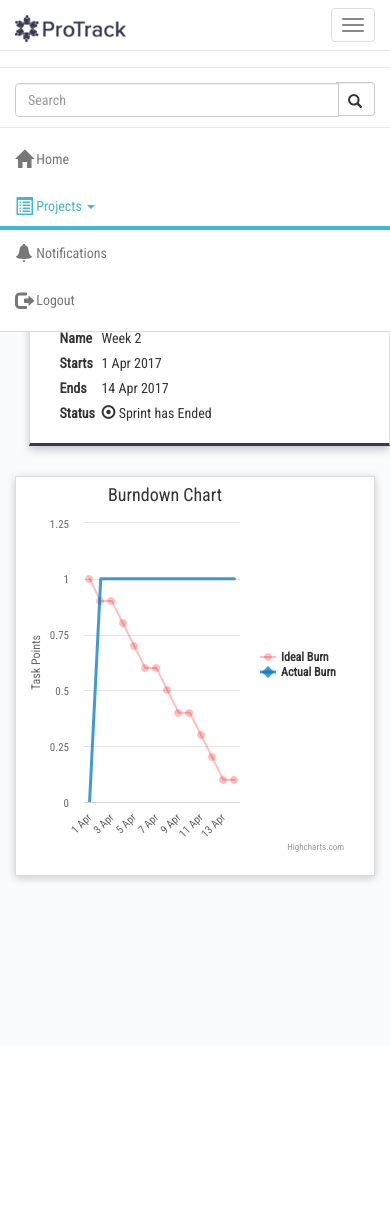
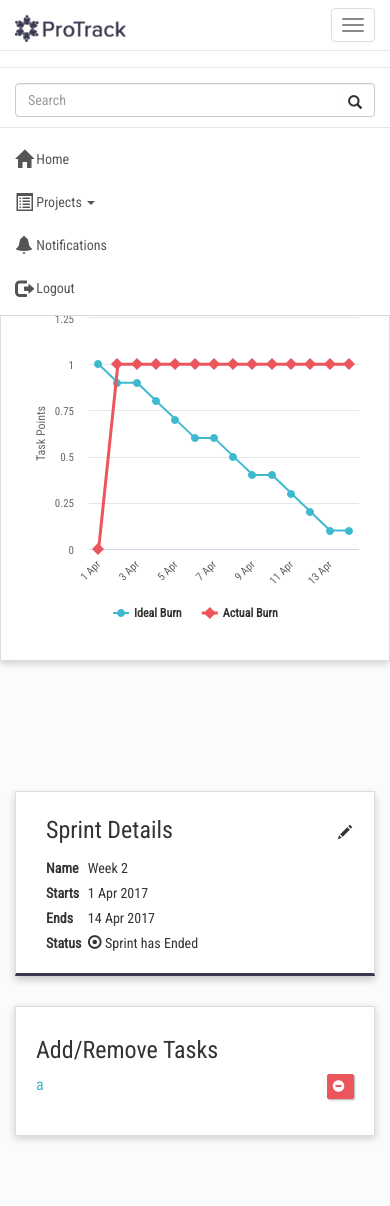
Before and after one commit to sanjamkr/ProTrack, a Django app: page /Tracker/edit_sprint/20/ in a window 390 px wide, after a click on "Toggle navigation". Before the commit the page ends 882 px from the top, so only its background shows below. Run offline with Django 3.2, Linux system fonts and the light colour scheme; a user stored in the database is signed in; data comes from the database, SQL or seed files in the repository; both versions use the stored data as it was after the commit; parts of the project's set-up code (start-up, migrations or seed data) failed here and were passed over; some libraries are stand-ins or nearby versions.

Commit message:
Responsive CSS

```diff
--- a/ProTrack/settings.py
+++ b/ProTrack/settings.py
@@ -36,7 +36,7 @@ SECRET_KEY = '%q*myd3m!p+d4+=d2-&_(svm8!%#@xcgnzb!08*jpt^%v9n#uk'
 # SECURITY WARNING: don't run with debug turned on in production!
 DEBUG = True
 
-ALLOWED_HOSTS = ['127.0.0.1', '.pythonanywhere.com']
+ALLOWED_HOSTS = ['127.0.0.1', '.pythonanywhere.com', '192.168.1.10']
 
 # Application definition
 
--- a/Tracker/static/Tracker/style.css
+++ b/Tracker/static/Tracker/style.css
@@ -30,6 +30,8 @@ a:hover{
     font-size: 40px;
 }
 
+
+
 .vertical-center {
   min-height: 100%;
   min-height: 100vh;
@@ -54,6 +56,8 @@ a:hover{
           justify-content : center;
 
 }
+
+
 
 #loginpage, #signuppage,#grouppage{
         padding: 0px;
@@ -82,6 +86,12 @@ a:hover{
 
   justify-content: center;
   flex-direction: row;
+}
+@media screen and (max-width: 500px) {
+    .vertical-align {
+
+  flex-direction: column;
+}
 }
 
 .logininput, .signupinput {
@@ -265,7 +275,13 @@ overflow-y: auto;}
     color:#3eb9ce;
     background-color: #fff;
 }
-
+#editbutton:focus, #backbutton:focus, #deletebutton:focus{
+    outline: none;
+    border: none;
+}
+.proj-details #deletebutton i, .sprint-details #deletebutton i{
+    top: 18px;
+}
 .proj-details, .sprint-details{
     background:#fff;
     border: 1px solid #ddd;
@@ -275,13 +291,13 @@ overflow-y: auto;}
     padding-right: 30px;
     padding-left: 30px;
     padding-top: 5px;
-    margin-left: 7.33333333%;
     margin-top: 30px;
     border-bottom: 3px solid #383950;
 }
-.sprint-details{
-    margin-top: 6%;
 
+#edittable {
+    padding-left:10px;
+    padding-right: 10px;
 }
 .whitecard,.whitecarda, .chartcard{
     background:#fff;
@@ -291,10 +307,10 @@ overflow-y: auto;}
     padding-bottom: 20px;
     padding-right: 20px;
     margin-top: 30px;
+    padding-left: 20px;
+    padding-top: 10px;
 }
-.whitecarda{
-   margin-left: 7.33333333%;
-}
+
 .proj-details th, .proj-details td, .sprint-details {
     vertical-align: top;
 }
@@ -534,10 +550,11 @@ border-color: #e8797d;
 
 }
 .commentdiv{
-     background: #fff;
+     background: #fdfdfd;
      border: 1px solid #eee;
      border-radius: 4px;
      padding-top: 4px;
+     box-shadow: inset 0 1px 1px rgba(0,0,0,.05);
 
 }
 .commentdate{
@@ -572,6 +589,7 @@ border-color: #e8797d;
 
 }
 .searchtag{
+    width: 60%;
      margin-bottom: 0px;
      padding-top: 0px;
      padding-bottom: 0px;
@@ -667,7 +685,7 @@ border-color: #e8797d;
 
 }
 /* Add Forms */
-.addform td, .addform th {
+.addform td, .addform th, .searchtag {
     padding: 5px;
 
 }
@@ -675,7 +693,7 @@ border-color: #e8797d;
     margin-top: 10px;
 
 }
-#id_newtag-tag, .commentbox {
+#id_newtag-tag, .commentbox, .searchtag {
 border-radius: 4px;
 box-shadow: inset 0 1px 1px rgba(0,0,0,.075);
 border: 1px solid #ccc;}
@@ -693,11 +711,14 @@ border: 1px solid #ccc;}
 .form-control {
     margin-top: 5px;
 }
-.taskinput:focus, .projectinput:focus, .sprintinput:focus, .commentbox:focus{
+.taskinput:focus, .projectinput:focus, .sprintinput:focus, .commentbox:focus, {
   border-color: #66afe9;
   outline: 0;
   -webkit-box-shadow: inset 0 1px 1px rgba(0,0,0,.075), 0 0 8px rgba(102, 175, 233, 0.6);
   box-shadow: inset 0 1px 1px rgba(0,0,0,.075), 0 0 8px rgba(102, 175, 233, 0.6);
+}
+.searchtag:focus{
+    outline: none;
 }
 #searchbox{
 
@@ -707,17 +728,25 @@ border: 1px solid #ccc;}
 #searchbox:focus{
     border-radius: 4px;
 }
-#searchbutton{
+#searchbutton {
+    margin-top:5px;
+    margin-left: -3px;
+}
+.searchbtns{
     border: 1px solid #ccc;
     border-left: 0px;
     box-shadow: inset 0 1px 1px rgba(0,0,0,.075);
     border-top-right-radius: 4px;
     border-bottom-right-radius: 4px;
-    margin-top:4px;
-    margin-left: -3px;
+
     z-index:1;
 }
-#searchbutton:hover{
+
+#searchtagbtn{
+    margin-left: -8px;
+    margin-top: -3px;
+}
+.searchbtns:hover{
   background-color: #fff;
 
   outline: 0;
@@ -738,3 +767,48 @@ border: 1px solid #ccc;}
     color: #fff;
     text-decoration: none;
 }
+.project-nav{
+    padding-left: 3%;
+}
+@media (max-width: 991px) {
+  .navbar-header {
+      float: none;
+  }
+  .navbar-left,.navbar-right {
+      float: none !important;
+  }
+  .navbar-toggle {
+      display: block;
+  }
+  .navbar-collapse {
+      border-top: 1px solid transparent;
+      box-shadow: inset 0 1px 0 rgba(255,255,255,0.1);
+  }
+  .navbar-fixed-top {
+      top: 0;
+      border-width: 0 0 1px;
+  }
+  .navbar-collapse.collapse {
+      display: none!important;
+  }
+  .navbar-nav {
+      float: none!important;
+      margin-top: 7.5px;
+  }
+  .navbar-nav>li {
+      float: none;
+  }
+  .navbar-nav>li>a {
+      padding-top: 10px;
+      padding-bottom: 10px;
+  }
+  .collapse.in{
+      display:block !important;
+  }
+}
+.collapse .in {background-color: #f7f7f7;}
+.collapse .in ul li a, .in ul li a {
+    color: #555!important;
+    border-bottom: 0px !important;}
+.collapse .in ul li a:hover, .in ul li a:hover {}
+}
--- a/Tracker/templates/Tracker/add_group.html
+++ b/Tracker/templates/Tracker/add_group.html
@@ -4,6 +4,7 @@
 <html>
 	<head>
 	    <title>Create Group - ProTrack</title>
+        <meta name="viewport" content="width=device-width, initial-scale=1.0">
 		<link rel="stylesheet" type="text/css" href="{% static 'Tracker/css/bootstrap.min.css' %}" />
 	    <link rel="stylesheet" type="text/css" href="{% static 'Tracker/style.css' %}" />
         <script src="{% static 'Tracker/js/jquery-3.2.0.min.js' %}"></script>
--- a/Tracker/templates/Tracker/add_project.html
+++ b/Tracker/templates/Tracker/add_project.html
@@ -31,7 +31,7 @@
 					<th>Deadline </th>
 					<td> {{ form.pdeadline }}</td>
 				</tr>
-                <td><button class= "btn btn-sm btn-success tasksubmit" type="submit" value="Submit" name="edittask">Submit</button></td>
+                <th></th><td><button class= "btn btn-sm btn-success tasksubmit" type="submit" value="Submit" name="edittask">Submit</button></td>
 			</table>
 		</form>
         </div>
--- a/Tracker/templates/Tracker/base.html
+++ b/Tracker/templates/Tracker/base.html
@@ -4,7 +4,7 @@
 
 <html>
 	<head>
-	    <title>{% block title %}{% endblock %}</title>
+	    <title>{% if noti_count > 0 %}({{noti_count}}) {% endif %} {% block title %}{% endblock %}</title>
         <link rel="icon" href="{% static 'Tracker/favicon.ico' %}" />
         <meta name="viewport" content="width=device-width, initial-scale=1.0">
 		<link rel="stylesheet" type="text/css" href="{% static 'Tracker/css/bootstrap.min.css' %}" />
@@ -37,7 +37,7 @@
 						  	<div class="input-group">
 						    	<input type="text" id = "searchbox" class="form-control" placeholder="Search" name="q">
 						    	<div class="input-group-btn">
-						      		<button class="btn btn-default" id="searchbutton" type="submit">
+						      		<button class=" searchbtns btn btn-default" id="searchbutton" type="submit">
 						        		<i class="glyphicon glyphicon-search" style="font-size:14px;"></i>
 						      		</button>
 						    	</div>
--- a/Tracker/templates/Tracker/calendar.html
+++ b/Tracker/templates/Tracker/calendar.html
@@ -49,7 +49,7 @@
         </style>
         <ul class="nav nav-tabs project-nav">
 			<li>
-        <a  href="{% url 'edit_project' project_id  %}">{{project.pname}} Overview</a>
+        <a  href="{% url 'edit_project' project_id  %}"><span class = "hidden-xs">{{project.pname}}</span>  Overview</a>
 			</li>
 			<li  class="active"><a href="{% url 'calendar' project_id  %}">Calendar</a>
 			</li>
--- a/Tracker/templates/Tracker/edit_sprint.html
+++ b/Tracker/templates/Tracker/edit_sprint.html
@@ -41,6 +41,8 @@
     </div>
   </div>
             <div class="col-md-8">
+            <div class = "row">
+             <div class = "col">
              <h2 style=" margin-bottom: 15px;">Sprint Tasks</h2>
 
              {% if sprint.task_set.all %}
@@ -66,11 +68,20 @@
             {% endif %}
 
             </div>
+                        {% if errorchart == 0 %}
+        <div class = "col">
+        <div id="Burndown" class="chartcard" style="height:400px;"></div>
+        {% endif %}
+        </div>
+            </div>
+
+            </div>
+
 
         <!--Sprint Details-->
         <!--Edittable-->
-        <div class = "col-md-3 col-md-offset-1  sprint-details">
-        <div id="edittable" class = "sprintdetails" style="display:none">
+        <div class = "col-md-3 col-md-offset-1 ">
+        <div id="edittable" class = "sprint-details sprintdetails" style="display:none">
         <form class = "deleteform pull-right" action = "{% url 'delete_sprint' sprint.id %}">
             <button class="btn btn-default"  name="deletesprint" id="deletebutton" type="submit">
         <i class=" glyphicon glyphicon-trash"></i>
@@ -113,13 +124,14 @@
 					<th>Status &nbsp;</th>
 					<td> <span class = "status_color"> <i class ="glyphicon glyphicon-record "> </i> {{st}}</span></td>
 				</tr>
+                 <th></th> <td><button class= "btn btn-success" type="submit" value="Submit">Submit</button></td>
 			</table>
-		    <button class= "btn btn-sm btn-success" type="submit" value="Submit">Submit</button>
+
 
 		</form>
         </div> <!--Edittable-->
         <!--Not Edittable-->
-        <div id="not_edittable" class = "sprintdetails">
+        <div id="not_edittable" class = "sprint-details sprintdetails">
         <h3><span class="pull-right"><button class="btn btn-default" id="editbutton" onclick="openForm('edittable')" type="submit">
         <i class="glyphicon glyphicon-pencil"></i>
       </button></span>Sprint Details</h3>
@@ -143,20 +155,12 @@
 					<td> <span class = "status_color"> <i class = "glyphicon glyphicon-record"> </i> {{st}}</span></td>
 				</tr>
 			</table>
-        </div>
 
-        </div> <!--Sprint Details-->
-        </div> <!--1st Row-->
-    	<!--<br><a href="{% url 'edit_project' sprint.project.id  %}" >Back</a>-->
-        <div class="row">
+          </div> <!--Sprint Details-->
 
-        <div class="col-md-8">
-        {% if errorchart == 0 %}
-        <div id="Burndown" class="chartcard" style="height:400px;"></div>
-        {% endif %}
-        </div>
-        {% if st != 'Sprint has Ended' %}
-        <div class = "col-md-3 col-md-offset-1 whitecarda">
+
+
+                <div class = "whitecarda">
                         <h3>Add/Remove Tasks</h3>
                         <ul class="add-to-sprint">
 			{% for task in sprint.project.task_set.all %}
@@ -172,6 +176,15 @@
 			{% endfor %}
                 </ul>
         </div>
+        </div>
+
+ <!--1st Row-->
+    	<!--<br><a href="{% url 'edit_project' sprint.project.id  %}" >Back</a>-->
+
+
+
+        {% if st != 'Sprint has Ended' %}
+
         {% endif %}
 
 
@@ -221,19 +234,23 @@ $(function () {
       shared: true
     },
     legend: {
-      layout: 'vertical',
-      align: 'right',
-      verticalAlign: 'middle',
+      layout: 'horizontal',
+      align: 'center',
+      verticalAlign: 'bottom',
       borderWidth: 0
     },
+    credits: {
+      enabled: false
+       },
+
     series: [{
       name: 'Ideal Burn',
-      color: 'rgba(255,0,0,0.25)',
+      color: '#3eb9ce',
       lineWidth: 2,
       data: {{idealdata}}
     }, {
       name: 'Actual Burn',
-      color: 'rgba(0,120,200,0.75)',
+      color: '#ec555b',
       marker: {
         radius: 6
       },
--- a/Tracker/templates/Tracker/file_form.html
+++ b/Tracker/templates/Tracker/file_form.html
@@ -5,7 +5,7 @@
 {% block content %}
 <ul class="nav nav-tabs project-nav">
 			<li>
-        <a  href="{% url 'edit_project' project.id  %}">{{project.pname}} Overview</a>
+        <a  href="{% url 'edit_project' project.id  %}"><span class = "hidden-xs">{{project.pname}}</span>  Overview</a>
 			</li>
 			<li><a href="{% url 'calendar' project.id  %}">Calendar</a>
 			</li>
--- a/Tracker/templates/Tracker/group.html
+++ b/Tracker/templates/Tracker/group.html
@@ -4,6 +4,7 @@
 <html>
 	<head>
 	    <title>Group - ProTrack</title>
+        <meta name="viewport" content="width=device-width, initial-scale=1.0">
 		<link rel="stylesheet" type="text/css" href="{% static 'Tracker/css/bootstrap.min.css' %}" />
 	    <link rel="stylesheet" type="text/css" href="{% static 'Tracker/style.css' %}" />
         <script src="{% static 'Tracker/js/jquery-3.2.0.min.js' %}"></script>
--- a/Tracker/templates/Tracker/home.html
+++ b/Tracker/templates/Tracker/home.html
@@ -13,7 +13,7 @@
         <div class = "row">
 
 
-        <div class= "col">
+        <div class= "col-xs-12">
         <form>
 			<button formaction="{% url 'add_project' %}" class="btn pull-right btn-primary"> Add Project&nbsp; <span class="glyphicon glyphicon-plus"></span></button>
 	    </form>
@@ -43,7 +43,7 @@
         <!--ALL TASKS-->
         <div class="row">
         {% if all_tasks %}
-        <div class = "col">
+        <div class = "col-xs-12">
 	    <h2 class="center">Your Tasks</h2>
         <div style=" margin-top: 10px; margin-bottom: 15px;"></div>
         <table class="taskpool">
--- a/Tracker/templates/Tracker/login.html
+++ b/Tracker/templates/Tracker/login.html
@@ -5,6 +5,7 @@
 <html>
 	<head>
 	    <title>ProTrack</title>
+        <meta name="viewport" content="width=device-width, initial-scale=1.0">
         <link rel="icon" href="{% static 'Tracker/favicon.ico' %}" />
 
         <script src="{% static 'Tracker/js/jquery-3.2.0.min.js' %}"></script>
@@ -27,7 +28,7 @@
     <div class="col-xs-12 col-md-6 imagediv">
     <img class="loginlogo" src = "{% static 'Tracker/logo.png' %}">
     </div>
-        <div class="col-xs-10 col-md-5  col-xs-offset-2 col-md-offset-1 formdiv">
+        <div class="col-xs-10 col-xs-offset-2 col-md-5  col-md-offset-1 formdiv">
         <h1>Login</h1>
 	<form action="{% url 'login_next' %}" method="post">
 		{% csrf_token %}
--- a/Tracker/templates/Tracker/nochart.html
+++ b/Tracker/templates/Tracker/nochart.html
@@ -5,7 +5,7 @@
 
 {% block content %}
 <ul class="nav nav-tabs project-nav ">
-			<li><a  href="{% url 'edit_project' project_id  %}">{{project.pname}} Overview</a></li>
+			<li><a  href="{% url 'edit_project' project_id  %}"><span class = "hidden-xs">{{project.pname}}</span>  Overview</a></li>
 			<li><a href="{% url 'calendar' project_id  %}">Calendar</a></li>
 			<li><a href="{% url 'chart' project_id  %}">Analytics</a></li>
             <li><a href="{% url 'files' project_id  %}">Files</a></li>
--- a/Tracker/templates/Tracker/notifications.html
+++ b/Tracker/templates/Tracker/notifications.html
@@ -3,7 +3,7 @@
 {% block title %} Notifications {% endblock %}
 
 {% block content %}
-<script>
+<!--script>
 $('.unreadnoti').eq(1).css('backgroundColor','hsl(0,100%,50%');
 
 var d = 1000;
@@ -15,7 +15,7 @@ for(var i=50; i<=100; i=i+0.1){ //i represents the lightness
         }, dd);
     })(i,d);
 }
-</script>
+</script>-->
 <div class= "container">
     <div class = "row">
 
--- a/Tracker/templates/Tracker/signup.html
+++ b/Tracker/templates/Tracker/signup.html
@@ -4,6 +4,7 @@
 <html>
 	<head>
 	    <title>Sign Up - ProTrack</title>
+        <meta name="viewport" content="width=device-width, initial-scale=1.0">
 		<link rel="stylesheet" type="text/css" href="{% static 'Tracker/css/bootstrap.min.css' %}" />
 	    <link rel="stylesheet" type="text/css" href="{% static 'Tracker/style.css' %}" />
         <script src="{% static 'Tracker/js/jquery-3.2.0.min.js' %}"></script>
@@ -17,7 +18,7 @@
     <div class="col-xs-12 col-md-6 imagediv">
     <img class="loginlogo" src = "{% static 'Tracker/logo.png' %}">
     </div>
-        <div class="col-xs-10 col-md-5  col-xs-offset-2 col-md-offset-1 formdiv">
+        <div class="col-xs-10 col-xs-offset-2 col-md-5 col-md-offset-1 formdiv">
 		<h1>Sign Up</h1>
   		<form method="post">
     	{% csrf_token %}
--- a/Tracker/templates/Tracker/view_files.html
+++ b/Tracker/templates/Tracker/view_files.html
@@ -5,7 +5,7 @@
 {% block content %}
         <ul class="nav nav-tabs project-nav">
 			<li>
-        <a  href="{% url 'edit_project' project.id  %}">{{project.pname}} Overview</a>
+        <a  href="{% url 'edit_project' project.id  %}"><span class = "hidden-xs">{{project.pname}}</span>  Overview</a>
 			</li>
 			<li><a href="{% url 'calendar' project.id  %}">Calendar</a>
 			</li>
```
Also changed, not shown: Tracker/templates/Tracker/charts.html (+14 -5 lines), Tracker/templates/Tracker/edit_project.html (+12 -9 lines), Tracker/templates/Tracker/edit_task.html (+5 -4 lines), db.sqlite3.
